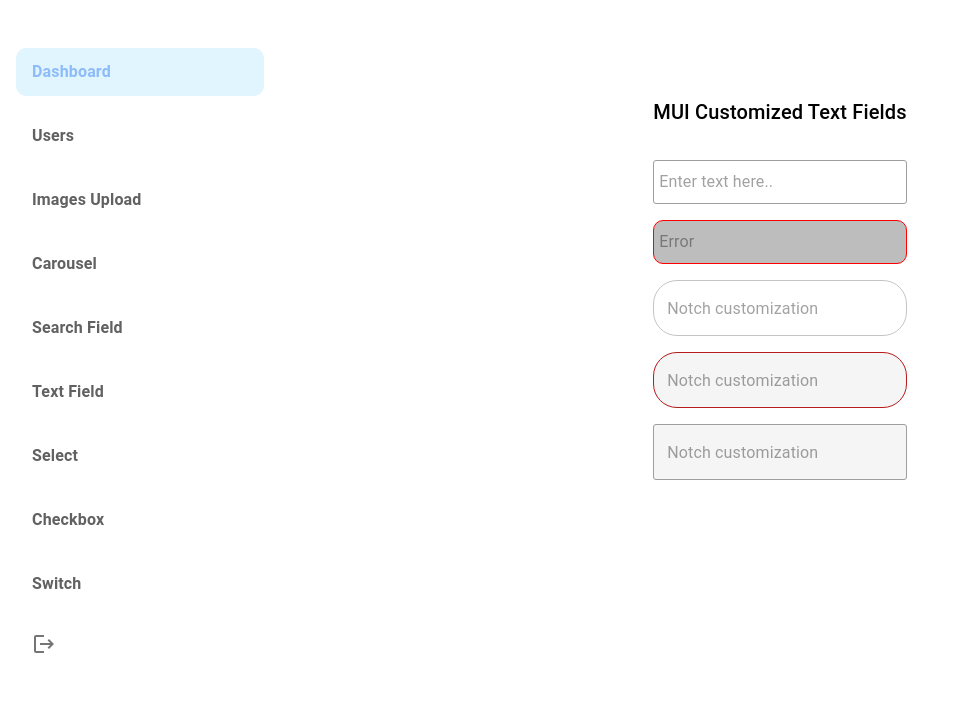
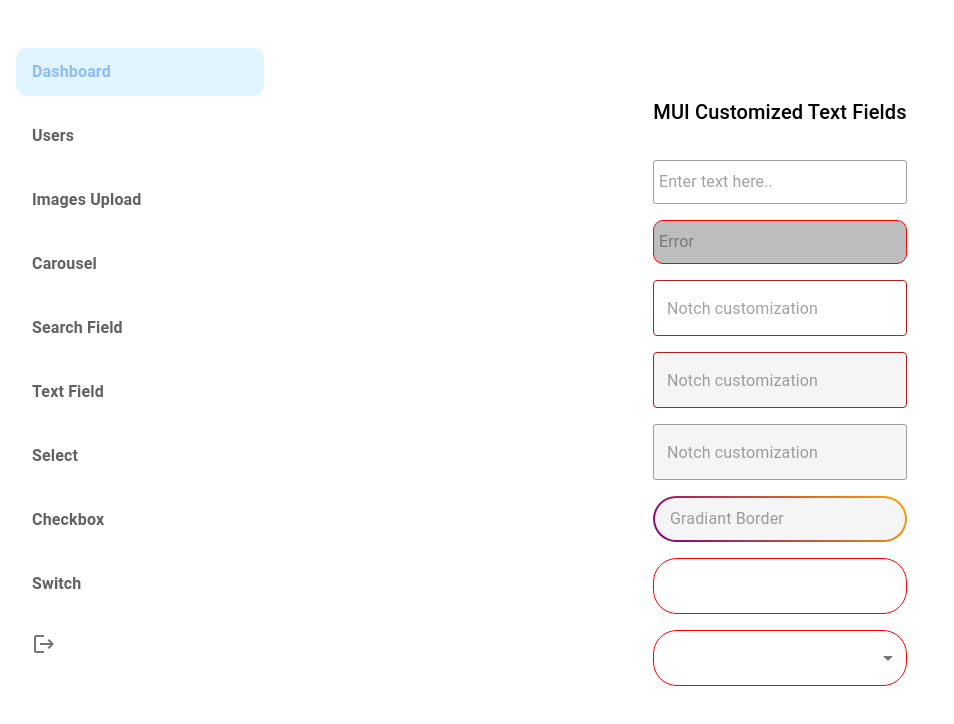
Before and after one commit to danish758/My-React-Components, a React (Create React App) app: page /dashboard/input in a window 1280 px wide. Shown: the top 724 px of the page, without its empty margins (0-954 px from the left). Built offline with nearby package versions, Linux system fonts and the light colour scheme.

Commit message:
select all feature

```diff
--- a/src/components/input/InputFields.js
+++ b/src/components/input/InputFields.js
@@ -1,6 +1,6 @@
 import styled from "@emotion/styled";
 import { TextField, Typography } from "@mui/material";
-import { Stack } from "@mui/system";
+import { alpha, Stack } from "@mui/system";
 import React from "react";
 
 const StyledTextField = styled(TextField)(
@@ -15,20 +15,16 @@ const StyledTextField = styled(TextField)(
 const StyledTextField2 = styled(TextField)(
   ({ theme, background, borderColor }) => ({
     background: background,
-    borderRadius: "24px",
     "& .MuiOutlinedInput-root": {
-      borderRadius: "24px",
-    },
-    "& 	.Mui-focused": {
-      "& .MuiOutlinedInput-notchedOutline": {
-        borderColor: "#283593 !important",
+      "& fieldset": {
+        borderColor: "#b71c1c",
       },
-    },
-    "& .MuiOutlinedInput-notchedOutline": {
-      borderColor: background && `#b71c1c !important`,
-    },
-    "&:hover .MuiOutlinedInput-notchedOutline": {
-      borderColor: background && `#01579b !important`,
+      "&:hover fieldset": {
+        borderColor: "#01579b",
+      },
+      "&.Mui-focused fieldset": {
+        borderColor: "#283593",
+      },
     },
   })
 );
@@ -38,20 +34,40 @@ const StyledTextField3 = styled(TextField)(({ background }) => ({
   borderRadius: "3px",
   "& .MuiOutlinedInput-root": {
     borderRadius: "3px",
-  },
-  "& 	.Mui-focused": {
-    "& .MuiOutlinedInput-notchedOutline": {
-      borderColor: "#9e9e9e !important",
-      boxShadow: "0 0 0 0.2rem #90caf9",
+    "&.Mui-focused fieldset": {
+      borderColor: "#90caf9 !important",
+      boxShadow: `${alpha("#90caf9", 0.25)} 0 0 0 0.2rem`,
+    },
+    "& fieldset": {
+      borderColor: background && `#9e9e9e !important`,
     },
   },
-  "& .MuiOutlinedInput-notchedOutline": {
-    borderColor: background && `#9e9e9e !important`,
+
+  // "&:hover .MuiOutlinedInput-notchedOutline": {
+  //   borderColor: background && `#9e9e9e !important`,
+  // },
+}));
+
+const CssTextField = styled(TextField)({
+  // "& label.Mui-focused": {
+  //   color: "green",
+  // },
+  // '& .MuiInput-underline:after': {
+  //   borderBottomColor: 'green',
+  // },
+  "& .MuiOutlinedInput-root": {
+    borderRadius: "24px",
+    "& fieldset": {
+      borderColor: "red",
+    },
+    "&:hover fieldset": {
+      borderColor: "yellow",
+    },
+    "&.Mui-focused fieldset": {
+      borderColor: "green",
+    },
   },
-  "&:hover .MuiOutlinedInput-notchedOutline": {
-    borderColor: background && `#9e9e9e !important`,
-  },
-}));
+});
 
 export const InputFields = () => {
   return (
@@ -109,6 +125,31 @@ export const InputFields = () => {
           }}
           placeholder="Notch customization"
         />
+        <div
+          style={{
+            background: "linear-gradient(45deg,purple, orange)",
+            display: "flex",
+            justifyContent: "center",
+            borderRadius: "24px",
+          }}
+        >
+          <TextField
+            variant="standard"
+            InputProps={{
+              disableUnderline: true,
+            }}
+            fullWidth
+            placeholder="Gradiant Border"
+            sx={{
+              background: "#F5F5F5",
+              margin: "2px 2px 2px 2px",
+              borderRadius: "24px",
+              padding: "5px 15px ",
+            }}
+          />
+        </div>
+        <CssTextField />
+        <CssTextField select />
       </Stack>
     </div>
   );
--- /dev/null
+++ b/src/components/select/SelectAllFeature.js
@@ -0,0 +1,94 @@
+import * as React from "react";
+import OutlinedInput from "@mui/material/OutlinedInput";
+import InputLabel from "@mui/material/InputLabel";
+import MenuItem from "@mui/material/MenuItem";
+import FormControl from "@mui/material/FormControl";
+import ListItemText from "@mui/material/ListItemText";
+import Select from "@mui/material/Select";
+import Checkbox from "@mui/material/Checkbox";
+import { Divider } from "@mui/material";
+
+const ITEM_HEIGHT = 48;
+const ITEM_PADDING_TOP = 8;
+const MenuProps = {
+  PaperProps: {
+    style: {
+      maxHeight: ITEM_HEIGHT * 4.5 + ITEM_PADDING_TOP,
+      width: 250,
+    },
+  },
+};
+
+const names = [
+  "Oliver Hansen",
+  "Van Henry",
+  "April Tucker",
+  "Ralph Hubbard",
+  "Omar Alexander",
+  "Carlos Abbott",
+  "Miriam Wagner",
+  "Bradley Wilkerson",
+  "Virginia Andrews",
+  "Kelly Snyder",
+];
+
+export default function SelectAllFeature() {
+  const [personName, setPersonName] = React.useState([]);
+  const [selectAll, setSelectAll] = React.useState(false);
+
+  const handleSelectAll = (e) => {
+    console.log("select All", e.target.checked);
+    setSelectAll(e.target.checked);
+    if (e.target.checked) {
+      console.log("select All");
+      setPersonName(names);
+    } else {
+      setPersonName([]);
+    }
+  };
+  const handleChange = (event) => {
+    console.log("value", event.target.value);
+    const {
+      target: { value },
+    } = event;
+    setPersonName(
+      // On autofill we get a stringified value.
+      typeof value === "string" ? value.split(",") : value
+    );
+  };
+  console.log("personName", personName);
+  return (
+    <div>
+      <FormControl sx={{ m: 1, width: 300 }}>
+        <InputLabel id="demo-multiple-checkbox-label">
+          Select All Feature
+        </InputLabel>
+        <Select
+          labelId="demo-multiple-checkbox-label"
+          id="demo-multiple-checkbox"
+          multiple
+          value={personName}
+          onChange={handleChange}
+          input={<OutlinedInput label="Select All Feature" />}
+          renderValue={(selected) => selected.join(", ")}
+          MenuProps={MenuProps}
+        >
+          <MenuItem>
+            <Checkbox
+              checked={selectAll}
+              onChange={handleSelectAll}
+              inputProps={{ "aria-label": "controlled" }}
+            />
+          </MenuItem>
+          <Divider />
+          {names.map((name) => (
+            <MenuItem key={name} value={name}>
+              <Checkbox checked={personName.indexOf(name) > -1} />
+              <ListItemText primary={name} />
+            </MenuItem>
+          ))}
+        </Select>
+      </FormControl>
+    </div>
+  );
+}
--- a/src/components/select/Wrapper.js
+++ b/src/components/select/Wrapper.js
@@ -4,6 +4,7 @@ import React from "react";
 import IconChange from "./IconChange";
 import MuiSelect from "./Placeholder";
 import StyledSelect from "./StyledSelect";
+import SelectAllFeature from "./SelectAllFeature";
 
 const Wrapper = () => {
   return (
@@ -20,6 +21,10 @@ const Wrapper = () => {
         <Typography variant="h6">Customize Styles</Typography>
         <StyledSelect />
       </Box>
+      <Box>
+        <Typography variant="h6">Select All Feature</Typography>
+        <SelectAllFeature />
+      </Box>
     </Stack>
   );
 };
--- a/src/faqs/Add.js
+++ b/src/faqs/Add.js
@@ -1,4 +1,4 @@
-import { Box, Button } from "@mui/material";
+import { Box, Button, useMediaQuery } from "@mui/material";
 import React from "react";
 import { useDispatch, useSelector } from "react-redux";
 import { setSnackbar } from "../snack.service";
@@ -14,6 +14,7 @@ import Table2 from "./Table2";
 const Add = () => {
   const auth = useSelector((state) => console.log("state", state));
   const [addFAQ, { isLoading }] = useAddFAQMutation();
+  const isMobile = useMediaQuery("(max-width:600px)");
 
   const [page, setpage] = useState(1);
   const {
@@ -24,7 +25,6 @@ const Add = () => {
   console.log("page", page);
   const { count, results = [], previous, next } = data;
   const { addfaqs = {} } = useSelector((state) => state);
-  console.log("isFetching", isFetching);
   const dispatch = useDispatch();
   const addFaq = async () => {
     // debugger;
@@ -47,7 +47,7 @@ const Add = () => {
   };
   return (
     <>
-      <Box sx={{ overflowX: "auto" }}>
+      <Box sx={{ overflowX: isMobile ? "auto" : "unset" }}>
         <Box sx={{ textAlign: "right" }}>
           <LoadingButton
             loading={isLoading}
--- a/src/faqs/Table.js
+++ b/src/faqs/Table.js
@@ -6,15 +6,16 @@ import TableContainer from "@mui/material/TableContainer";
 import TableHead from "@mui/material/TableHead";
 import TableRow from "@mui/material/TableRow";
 import Paper from "@mui/material/Paper";
-import { Pagination, Skeleton } from "@mui/material";
+import { Pagination, Skeleton, useMediaQuery } from "@mui/material";
 import { Box } from "@mui/system";
 
 export default function BasicTable({ DATA, isFetching }) {
   console.log("DATA", DATA);
+  const isMobile = useMediaQuery("(max-width:600px)");
   return (
     <>
-      <Paper sx={{ overflowX: "auto" }}>
-        <Table aria-label="simple table">
+      <Paper sx={{ overflowX: isMobile ? "auto" : "unset" }}>
+        <Table aria-label="simple table" sx={{ minWidth: "500px" }}>
           <TableHead>
             <TableRow>
               <TableCell>Name</TableCell>
```
